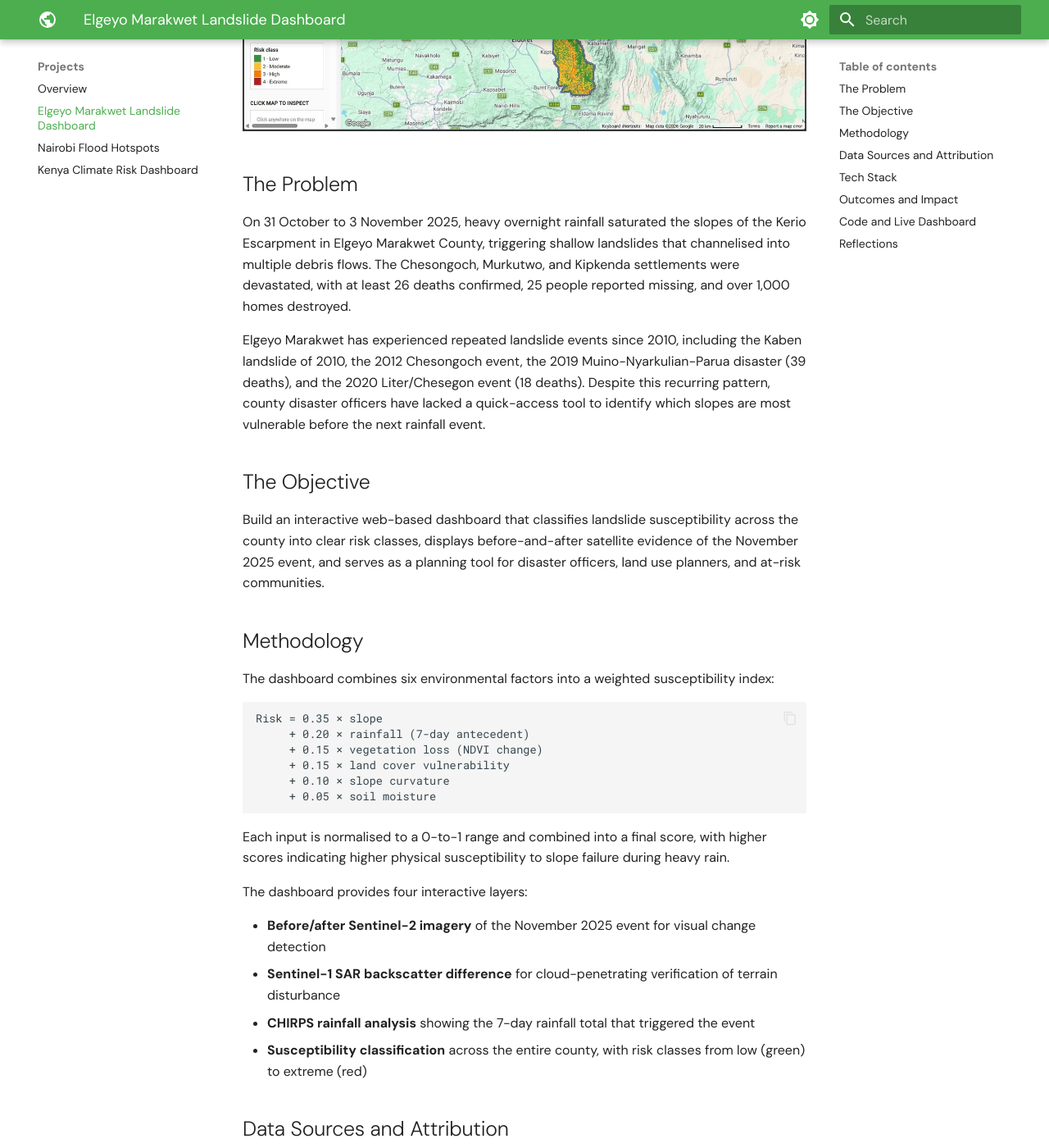
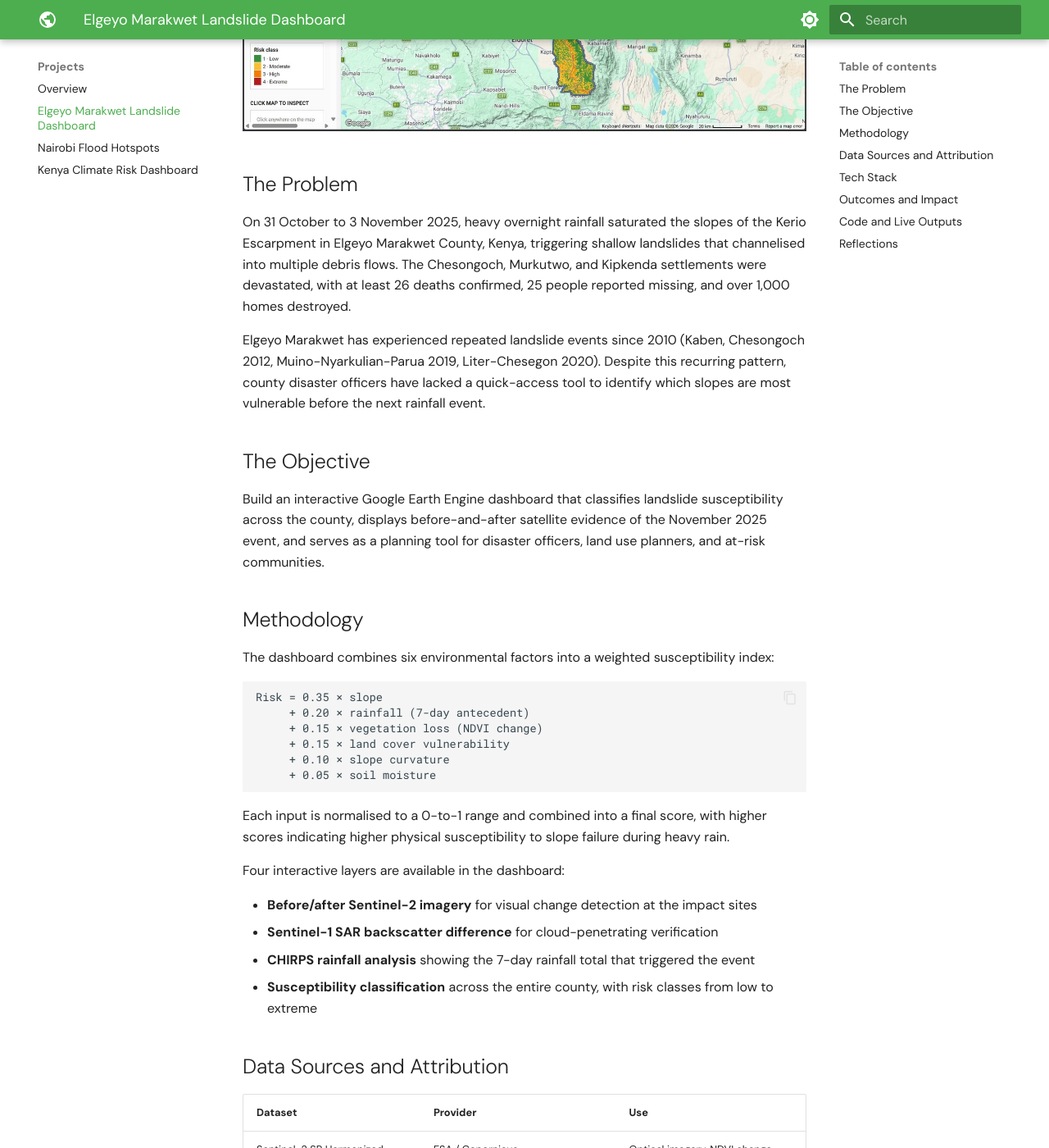
Before and after one commit to Wanjiru-1/Wanjiru-1.github.io, an MkDocs documentation site: the page built from docs/projects/elgeyo-landslide.md, in a window 1280 px wide and 1400 px high, scrolled down 524 px. Shown: the whole window at 82% size. Built offline with MkDocs 1.6.1 and Material for MkDocs 9.7.7, drawn with Linux system fonts in a browser that asks for light colours; some of the changed text lies outside the part shown.

Commit message:
Update elgeyo-landslide.md

```diff
--- a/docs/projects/elgeyo-landslide.md
+++ b/docs/projects/elgeyo-landslide.md
@@ -1,25 +1,25 @@
 ---
 title: Elgeyo Marakwet Landslide Dashboard
-description: Interactive Google Earth Engine dashboard for landslide risk classification across Elgeyo Marakwet County, Kenya
+description: Geospatial dashboard mapping landslide risk in Elgeyo Marakwet County, Kenya using Google Earth Engine
 ---
 
 # Elgeyo Marakwet Landslide Dashboard
 
-*November 2025 | Google Earth Engine | Sentinel-1, Sentinel-2, CHIRPS, SRTM*
+*November 2025 | Google Earth Engine + JavaScript | Disaster Risk Mapping*
 
-**Tags:** `Google Earth Engine` `JavaScript` `Remote Sensing` `Sentinel-2` `Sentinel-1 SAR` `CHIRPS` `SRTM` `Disaster Risk Mapping` `Cartography` `Web GIS`
+**Tags:** `Google Earth Engine` `JavaScript` `Remote Sensing` `Sentinel-2` `Sentinel-1 SAR` `CHIRPS` `SRTM` `Disaster Risk` `Web GIS` `Kenya`
 
 ![Elgeyo Marakwet Landslide Dashboard](../assets/images/elgeyo_landslide.jpeg)
 
 ## The Problem
 
-On 31 October to 3 November 2025, heavy overnight rainfall saturated the slopes of the Kerio Escarpment in Elgeyo Marakwet County, triggering shallow landslides that channelised into multiple debris flows. The Chesongoch, Murkutwo, and Kipkenda settlements were devastated, with at least 26 deaths confirmed, 25 people reported missing, and over 1,000 homes destroyed.
+On 31 October to 3 November 2025, heavy overnight rainfall saturated the slopes of the Kerio Escarpment in Elgeyo Marakwet County, Kenya, triggering shallow landslides that channelised into multiple debris flows. The Chesongoch, Murkutwo, and Kipkenda settlements were devastated, with at least 26 deaths confirmed, 25 people reported missing, and over 1,000 homes destroyed.
 
-Elgeyo Marakwet has experienced repeated landslide events since 2010, including the Kaben landslide of 2010, the 2012 Chesongoch event, the 2019 Muino-Nyarkulian-Parua disaster (39 deaths), and the 2020 Liter/Chesegon event (18 deaths). Despite this recurring pattern, county disaster officers have lacked a quick-access tool to identify which slopes are most vulnerable before the next rainfall event.
+Elgeyo Marakwet has experienced repeated landslide events since 2010 (Kaben, Chesongoch 2012, Muino-Nyarkulian-Parua 2019, Liter-Chesegon 2020). Despite this recurring pattern, county disaster officers have lacked a quick-access tool to identify which slopes are most vulnerable before the next rainfall event.
 
 ## The Objective
 
-Build an interactive web-based dashboard that classifies landslide susceptibility across the county into clear risk classes, displays before-and-after satellite evidence of the November 2025 event, and serves as a planning tool for disaster officers, land use planners, and at-risk communities.
+Build an interactive Google Earth Engine dashboard that classifies landslide susceptibility across the county, displays before-and-after satellite evidence of the November 2025 event, and serves as a planning tool for disaster officers, land use planners, and at-risk communities.
 
 ## Methodology
 
@@ -36,55 +36,62 @@
 
 Each input is normalised to a 0-to-1 range and combined into a final score, with higher scores indicating higher physical susceptibility to slope failure during heavy rain.
 
-The dashboard provides four interactive layers:
+Four interactive layers are available in the dashboard:
 
-* **Before/after Sentinel-2 imagery** of the November 2025 event for visual change detection
-* **Sentinel-1 SAR backscatter difference** for cloud-penetrating verification of terrain disturbance
+* **Before/after Sentinel-2 imagery** for visual change detection at the impact sites
+* **Sentinel-1 SAR backscatter difference** for cloud-penetrating verification
 * **CHIRPS rainfall analysis** showing the 7-day rainfall total that triggered the event
-* **Susceptibility classification** across the entire county, with risk classes from low (green) to extreme (red)
+* **Susceptibility classification** across the entire county, with risk classes from low to extreme
 
 ## Data Sources and Attribution
 
-| Dataset | Provider | Purpose |
+| Dataset | Provider | Use |
 |---|---|---|
-| Sentinel-2 SR Harmonized | ESA / Copernicus | Optical imagery, NDVI, change detection |
-| Sentinel-1 GRD IW | ESA / Copernicus | SAR backscatter for cloud-penetrating analysis |
+| Sentinel-2 SR Harmonized | ESA / Copernicus | Optical imagery, NDVI change detection |
+| Sentinel-1 GRD IW | ESA / Copernicus | SAR backscatter (cloud-penetrating) |
 | CHIRPS Daily | UCSB Climate Hazards Center | Rainfall (5 km, 1981 to present) |
 | SRTM 30 m | NASA / USGS | Elevation, slope, curvature derivation |
 | ESA WorldCover 10 m | ESA / Copernicus | Land cover classification |
 | SMAP L4 | NASA | Soil moisture at 9 km |
-| FAO GAUL 2015 | FAO | Administrative boundaries (Kenya counties) |
+| Custom Elgeyo Marakwet boundaries | Kenya county and sub-county GeoJSONs | Administrative boundaries |
 | Event impact statistics | Kenya Red Cross, OCHA, CNN, Daily Nation | Casualty and displacement figures |
 
-All datasets are openly accessible through Google Earth Engine's public catalog.
+All Earth observation datasets are openly accessible through Google Earth Engine's public catalog.
 
 ## Tech Stack
 
-* **Google Earth Engine** (JavaScript Code Editor) for data processing and visualisation
+* **Google Earth Engine** (JavaScript Code Editor) for satellite data processing and the interactive dashboard
+* **Sentinel-2** and **Sentinel-1** Earth observation imagery
+* **GeoJSON** vector boundary handling
 * **GEE Apps** for public deployment
-* **Sentinel-2** and **Sentinel-1** for satellite imagery
-* **GEE UI library** for interactive panel and legend design
 
 ## Outcomes and Impact
 
-The dashboard provides:
+The dashboard delivers:
 
-* A county-scale susceptibility map showing the slopes most likely to fail in future rainfall events
+* A county-scale susceptibility map showing slopes most likely to fail in future events
 * Visual evidence of the November 2025 disturbance via NDVI change detection
 * Cross-validation between optical (Sentinel-2) and radar (Sentinel-1) imagery
-* Rainfall trigger analysis showing the link between antecedent rainfall and slope failure
+* Rainfall trigger analysis linking antecedent rainfall to slope failure
 
-This tool is designed to support disaster management officers in Elgeyo Marakwet County, NGOs working on climate resilience, and communities living on slope-prone terrain.
+The work supports disaster management officers, NGOs working on climate resilience, and communities living on slope-prone terrain.
 
-## Code and Live Dashboard
+## Code and Live Outputs
 
-* **Live dashboard:** [View on GEE Apps](#)
-* **GitHub repository:** [View source code](#)
+[:fontawesome-brands-github: View Code on GitHub](https://github.com/Wanjiru-1/ELGEYO_MARAKWET-LANDSLIDES-DASHBOARD){ .md-button }
+[:material-launch: Open Live Dashboard](https://elegant-shelter-461411-v2.projects.earthengine.app/view/elgeyo-marakwet-landslide-risk-dashboard){ .md-button .md-button--primary }
+
+**Direct links:**
+
+* **GEE App URL:** https://elegant-shelter-461411-v2.projects.earthengine.app/view/elgeyo-marakwet-landslide-risk-dashboard
+* **GitHub Repository:** https://github.com/Wanjiru-1/ELGEYO_MARAKWET-LANDSLIDES-DASHBOARD
+* **Main Script:** `elgeyo_marakwet_landslides.js`
+* **Boundary Data:** GeoJSON files for Elgeyo Marakwet County included in repository
 
 ## Reflections
 
-This project taught me how to combine multiple Earth observation datasets into a single decision-support tool. Future work would extend the susceptibility model with machine learning calibration against historical landslide inventories, and add population exposure layers using WorldPop for risk-prioritised intervention planning.
+This project taught me how to combine multiple Earth observation datasets into a single decision-support tool, and how to handle both optical and radar inputs in the same analysis. Future work would extend the susceptibility model with machine learning calibration against historical landslide inventories, and add population exposure layers from WorldPop for risk-prioritised intervention planning.
 
 ---
 
-[See more projects](../projects/) | [Back to home](../)
+[← Back to all projects](../) | [Home](../../)
```
